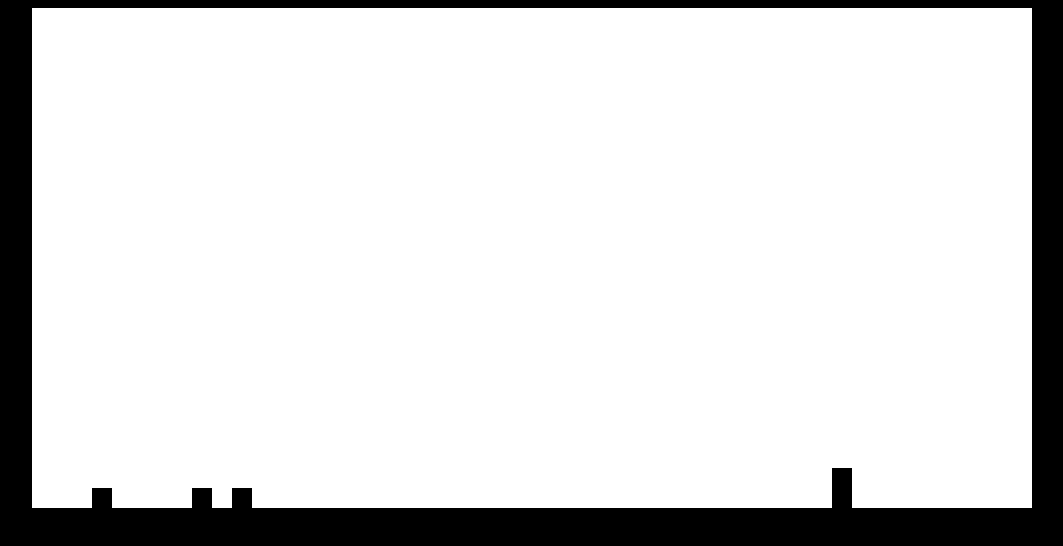
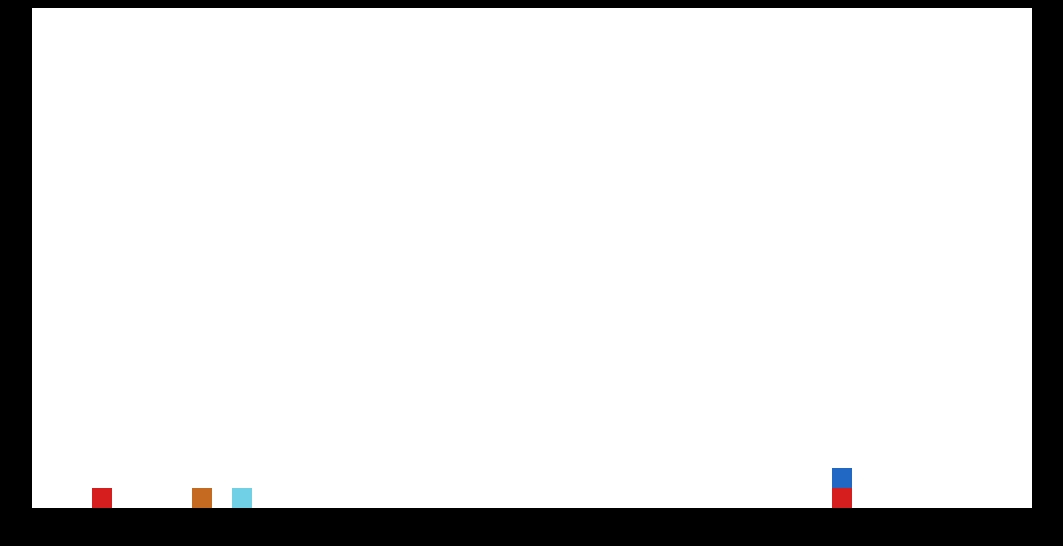
Before and after one commit to gbdb71/Elum, a plain HTML site: page index.html in a window 1280 px wide. Shown: the whole page, without its empty margins (108-1171 px from the left). Drawn offline with Linux system fonts and the light colour scheme.

Commit message:
Added different color blocks

```diff
--- a/index.html
+++ b/index.html
@@ -8,6 +8,7 @@
 <body>
   <canvas id="game" width="1000" height="500"></canvas>
 
+  <script src="script/Block.js"></script>
   <script src="script/Grid.js"></script>
   <script src="script/main.js"></script>
 </body>
--- /dev/null
+++ b/script/Block.js
@@ -0,0 +1,7 @@
+var BLOCK_TYPE = {
+  EMPTY: 0,
+  WATER: 1,
+  EARTH: 2,
+  FIRE: 3,
+  WIND: 4
+};
--- a/script/Grid.js
+++ b/script/Grid.js
@@ -12,23 +12,23 @@
 
     for(var y=0; y<this.height; y++)
     {
-      this.grid[x][y] = 0;
+      this.grid[x][y] = BLOCK_TYPE.EMPTY;
     }
   }
 
 }
 
-Grid.prototype.addBlock = function(x, y)
+Grid.prototype.addBlock = function(x, y, blockType)
 {
 
-  this.grid[x][y] = 1;
+  this.grid[x][y] = blockType;
 
 }
 
 Grid.prototype.removeBlock = function(x, y)
 {
 
-  this.grid[x][y] = 0;
+  this.grid[x][y] = BLOCK_TYPE.EMPTY;
 
 }
 
@@ -39,7 +39,7 @@
           && (x < this.width)
           && (y >= 0)
           && (y < this.height)
-          && (this.grid[x][y] == 0);
+          && (this.grid[x][y] === BLOCK_TYPE.EMPTY);
 
 }
 
@@ -51,9 +51,9 @@
   {
     for(var y=0; y<this.height; y++)
     {
-      if(this.grid[x][y] == 1)
+      if(this.grid[x][y] != BLOCK_TYPE.EMPTY)
       {
-        blocks.push({ x: x, y: y });
+        blocks.push({ x: x, y: y, blockType: this.grid[x][y] });
       }
     }
   }
@@ -65,7 +65,7 @@
   for(var i=0; i<blocksCount; i++)
   {
     var currBlock = blocks[i];
-    callback(currBlock.x, currBlock.y);
+    callback(currBlock.x, currBlock.y, currBlock.blockType);
   }
 
 }
@@ -79,8 +79,30 @@
   context.fillRect(0, 0, this.width * tileSize, this.height * tileSize);
 
   // Draw each tile
-  context.fillStyle = "#000000";
-  this.eachBlock(function(x, y) {
+  this.eachBlock(function(x, y, blockType) {
+
+    switch(blockType)
+    {
+      case BLOCK_TYPE.FIRE:
+        context.fillStyle = "#D61E1E";
+        break;
+
+      case BLOCK_TYPE.EARTH:
+        context.fillStyle = "#C46B21";
+        break;
+
+      case BLOCK_TYPE.WATER:
+        context.fillStyle = "#2168C4";
+        break;
+
+      case BLOCK_TYPE.WIND:
+        context.fillStyle = "#70D0E6";
+        break;
+
+      default:
+        context.fillStyle = "#000000";
+    }
+
     context.fillRect(x * tileSize, y * tileSize, tileSize, tileSize);
   });
 
@@ -91,7 +113,7 @@
 
   var self = this;
 
-  this.eachBlock(function(x, y) {
+  this.eachBlock(function(x, y, blockType) {
 
     var newX = x;
     var newY = y + 1;
@@ -100,7 +122,7 @@
     if(self.canAddBlock(newX, newY))
     {
       self.removeBlock(x, y);
-      self.addBlock(newX, newY);
+      self.addBlock(newX, newY, blockType);
     }
 
   });
--- a/script/main.js
+++ b/script/main.js
@@ -1,9 +1,9 @@
 var grid = new Grid();
-grid.addBlock(3, 5);
-grid.addBlock(8, 9);
-grid.addBlock(10, 20);
-grid.addBlock(40, 3);
-grid.addBlock(40, 4);
+grid.addBlock(3, 5, BLOCK_TYPE.FIRE);
+grid.addBlock(8, 9, BLOCK_TYPE.EARTH);
+grid.addBlock(10, 20, BLOCK_TYPE.WIND);
+grid.addBlock(40, 3, BLOCK_TYPE.WATER);
+grid.addBlock(40, 4, BLOCK_TYPE.FIRE);
 
 var canvas = document.getElementById("game");
 var context = canvas.getContext("2d");
```
